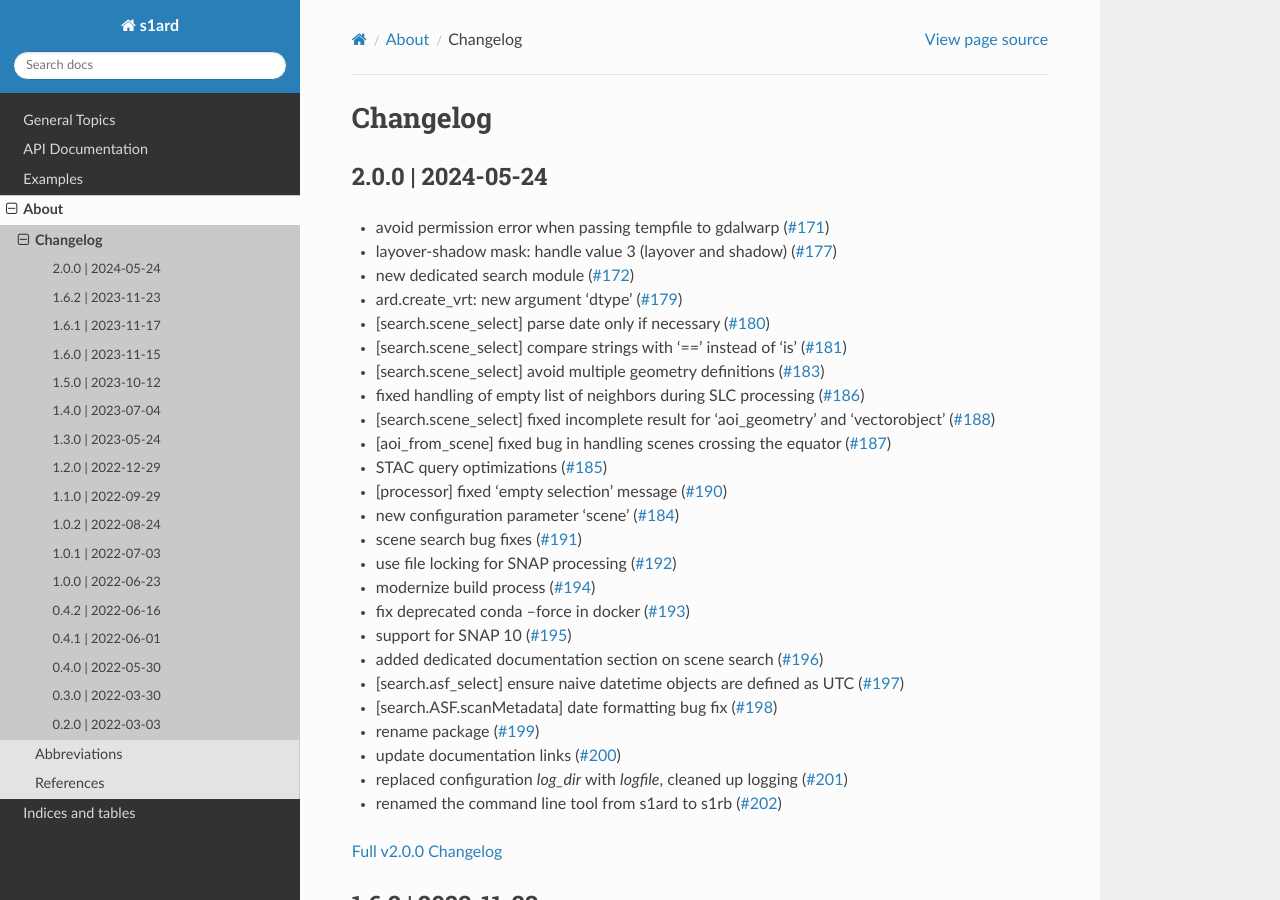
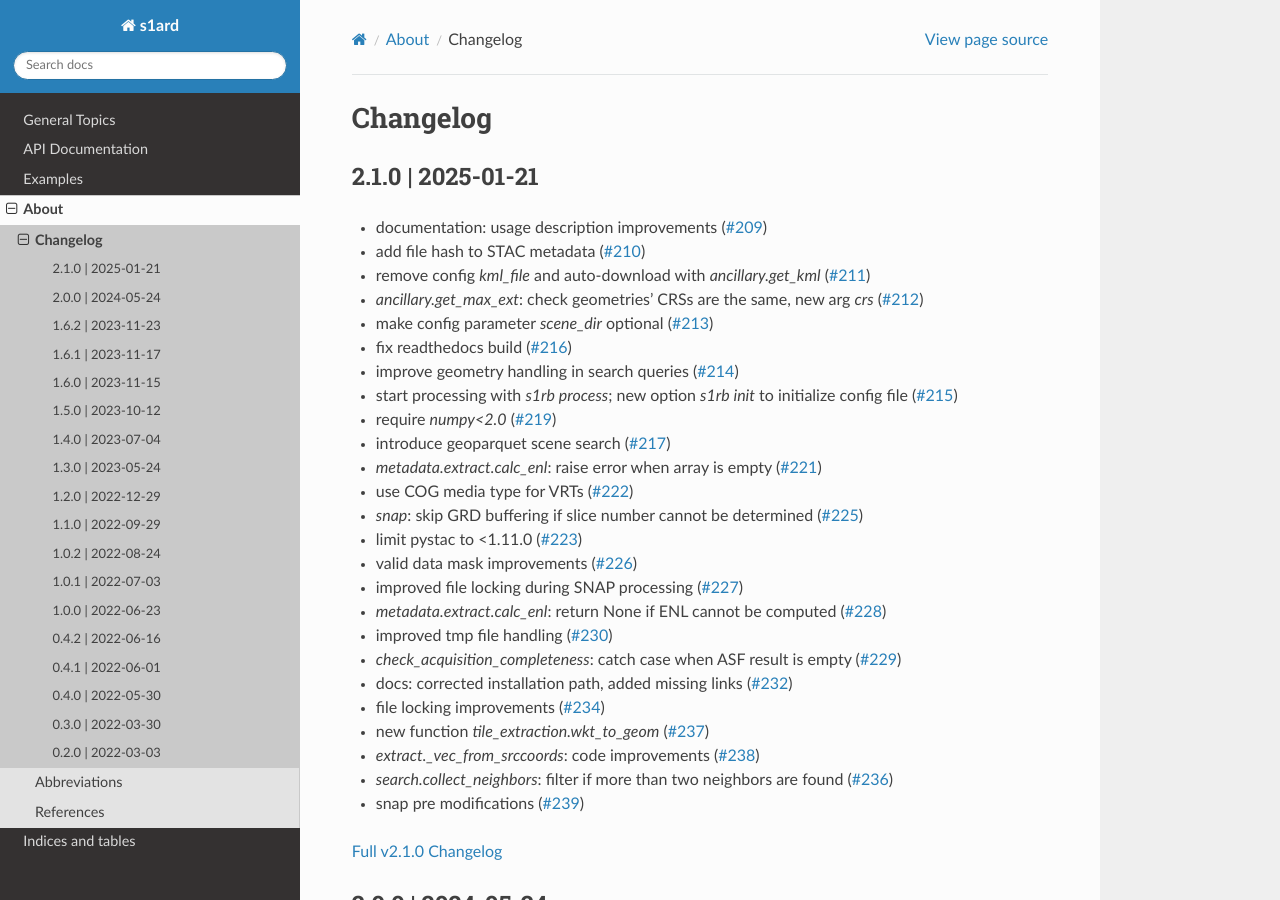
Before and after one commit to SAR-ARD/s1ard, a Sphinx documentation site: the page built from docs/source/about/changelog.rst, in a window 1280 px wide and 900 px high. Built offline with Sphinx 7.4.7 and the Read the Docs theme 3.1.0, drawn with Linux system fonts in a browser that asks for light colours.

Commit message:
[docs] version 2.1.0 changelog

```diff
--- a/docs/source/about/changelog.rst
+++ b/docs/source/about/changelog.rst
@@ -1,5 +1,36 @@
 Changelog
 =========
+
+2.1.0 | 2025-01-21
+------------------
+
+* documentation: usage description improvements (`#209 <https://github.com/SAR-ARD/s1ard/pull/209>`_)
+* add file hash to STAC metadata (`#210 <https://github.com/SAR-ARD/s1ard/pull/210>`_)
+* remove config `kml_file` and auto-download with `ancillary.get_kml` (`#211 <https://github.com/SAR-ARD/s1ard/pull/211>`_)
+* `ancillary.get_max_ext`: check geometries' CRSs are the same, new arg `crs` (`#212 <https://github.com/SAR-ARD/s1ard/pull/212>`_)
+* make config parameter `scene_dir` optional (`#213 <https://github.com/SAR-ARD/s1ard/pull/213>`_)
+* fix readthedocs build (`#216 <https://github.com/SAR-ARD/s1ard/pull/216>`_)
+* improve geometry handling in search queries (`#214 <https://github.com/SAR-ARD/s1ard/pull/214>`_)
+* start processing with `s1rb process`; new option `s1rb init` to initialize config file (`#215 <https://github.com/SAR-ARD/s1ard/pull/215>`_)
+* require `numpy<2.0` (`#219 <https://github.com/SAR-ARD/s1ard/pull/219>`_)
+* introduce geoparquet scene search (`#217 <https://github.com/SAR-ARD/s1ard/pull/217>`_)
+* `metadata.extract.calc_enl`: raise error when array is empty (`#221 <https://github.com/SAR-ARD/s1ard/pull/221>`_)
+* use COG media type for VRTs (`#222 <https://github.com/SAR-ARD/s1ard/pull/222>`_)
+* `snap`: skip GRD buffering if slice number cannot be determined (`#225 <https://github.com/SAR-ARD/s1ard/pull/225>`_)
+* limit pystac to <1.11.0 (`#223 <https://github.com/SAR-ARD/s1ard/pull/223>`_)
+* valid data mask improvements (`#226 <https://github.com/SAR-ARD/s1ard/pull/226>`_)
+* improved file locking during SNAP processing (`#227 <https://github.com/SAR-ARD/s1ard/pull/227>`_)
+* `metadata.extract.calc_enl`: return None if ENL cannot be computed (`#228 <https://github.com/SAR-ARD/s1ard/pull/228>`_)
+* improved tmp file handling (`#230 <https://github.com/SAR-ARD/s1ard/pull/230>`_)
+* `check_acquisition_completeness`: catch case when ASF result is empty (`#229 <https://github.com/SAR-ARD/s1ard/pull/229>`_)
+* docs: corrected installation path, added missing links (`#232 <https://github.com/SAR-ARD/s1ard/pull/232>`_)
+* file locking improvements (`#234 <https://github.com/SAR-ARD/s1ard/pull/234>`_)
+* new function `tile_extraction.wkt_to_geom` (`#237 <https://github.com/SAR-ARD/s1ard/pull/237>`_)
+* `extract._vec_from_srccoords`: code improvements (`#238 <https://github.com/SAR-ARD/s1ard/pull/238>`_)
+* `search.collect_neighbors`: filter if more than two neighbors are found (`#236 <https://github.com/SAR-ARD/s1ard/pull/236>`_)
+* snap pre modifications (`#239 <https://github.com/SAR-ARD/s1ard/pull/239>`_)
+
+`Full v2.1.0 Changelog <https://github.com/SAR-ARD/s1ard/compare/v2.0.0...v2.1.0>`_
 
 2.0.0 | 2024-05-24
 ------------------
```
